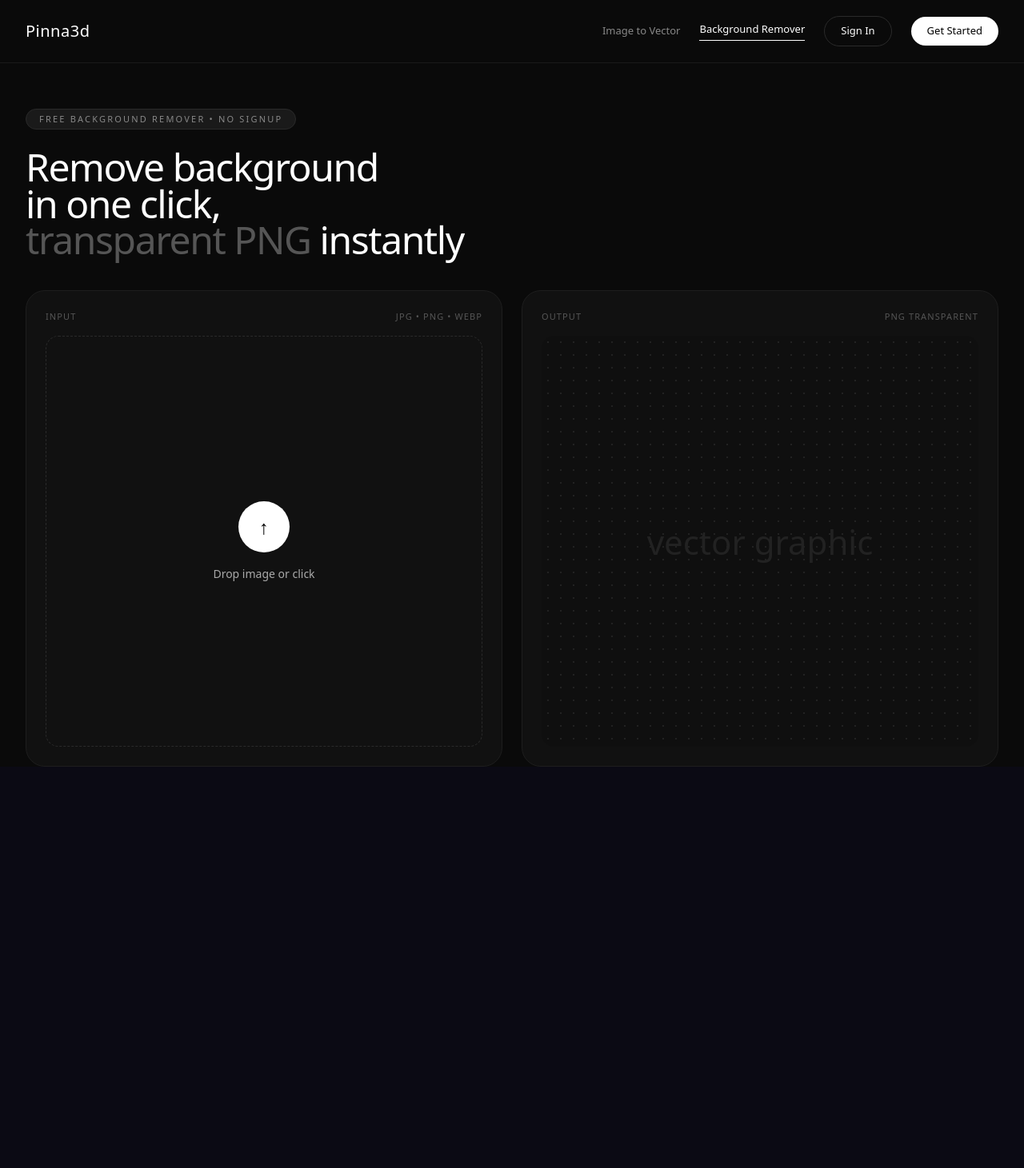
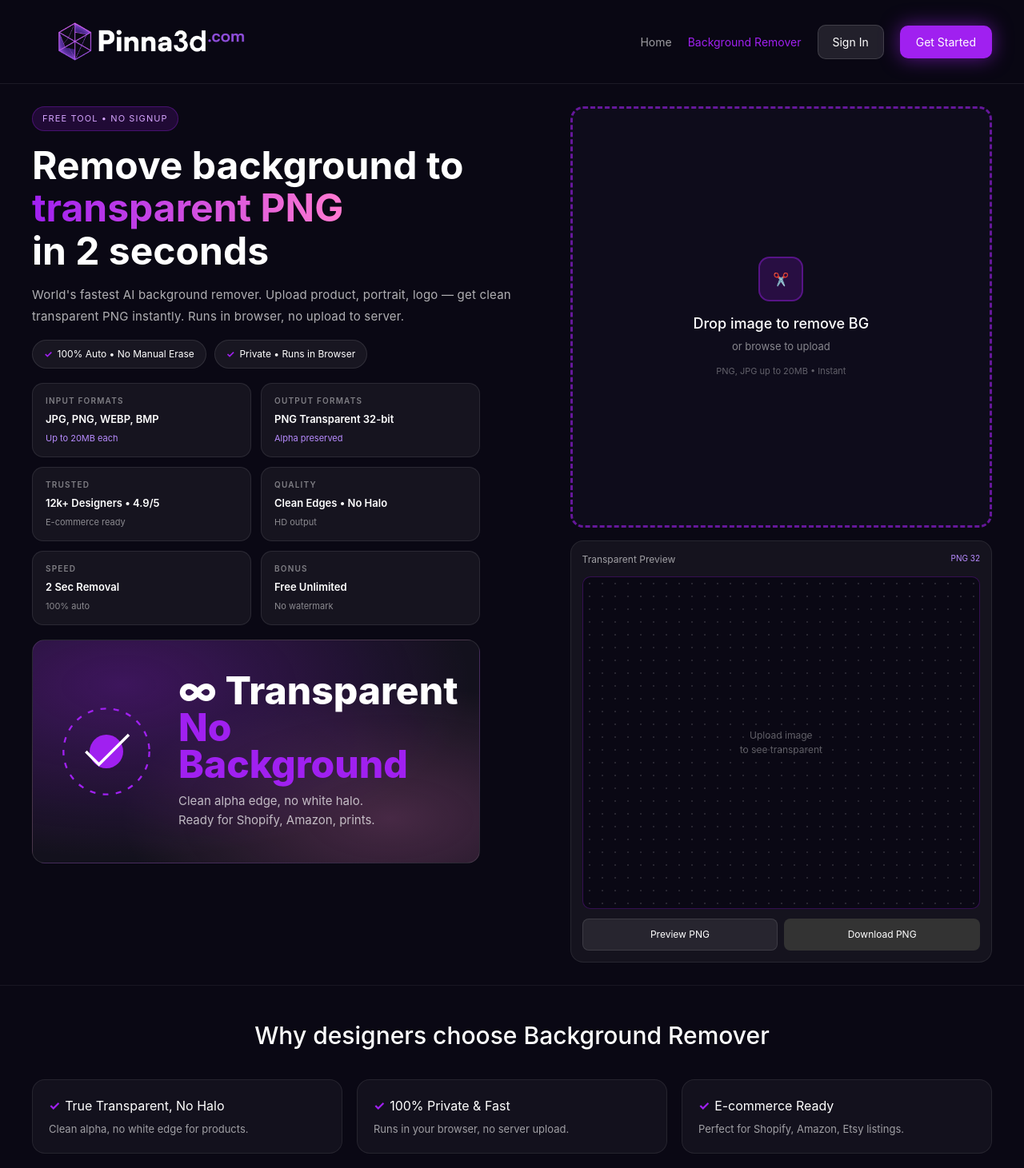
Before and after one commit to deenu747-wq/-pinna3d, a Next.js app: page /background-remover in a window 1280 px wide. Shown: the top 1461 px of the page at 80% size. Before the commit the page ends 959 px from the top, so only its background shows below. Built offline with nearby package versions, Linux system fonts and the light colour scheme.

Commit message:
Update page.tsx

```diff
--- a/app/background-remover/page.tsx
+++ b/app/background-remover/page.tsx
@@ -1,73 +1,128 @@
-"use client";
-import { useState, useRef } from "react";
-import Link from "next/link";
+"use client"
+import { useState, useRef } from "react"
 
-export default function BackgroundRemover() {
-  const [inputUrl, setInputUrl] = useState<string | null>(null);
-  const [outputUrl, setOutputUrl] = useState<string | null>(null);
-  const [loading, setLoading] = useState(false);
-  const fileRef = useRef<HTMLInputElement>(null);
-  const canvasRef = useRef<HTMLCanvasElement>(null);
+export default function BackgroundRemoverPage(){
+  const [preview,setPreview]=useState("")
+  const [output,setOutput]=useState("")
+  const [done,setDone]=useState(false)
+  const [loading,setLoading]=useState(false)
+  const fileRef=useRef<HTMLInputElement>(null)
+  const canvasRef=useRef<HTMLCanvasElement>(null)
 
-  const handleFile = (file: File) => {
-    const url = URL.createObjectURL(file);
-    setInputUrl(url);
-    setLoading(true);
-    const img = new Image();
-    img.onload = () => {
-      const canvas = canvasRef.current!;
-      const ctx = canvas.getContext("2d", { willReadFrequently: true })!;
-      canvas.width = img.width; canvas.height = img.height;
-      ctx.drawImage(img, 0, 0);
-      const imageData = ctx.getImageData(0, 0, canvas.width, canvas.height);
-      const d = imageData.data;
-      for (let i = 0; i < d.length; i += 4) {
-        if (d[i] > 235 && d[i+1] > 235 && d[i+2] > 235) d[i+3] = 0;
+  const onFile = async (e:any)=>{
+    const f=e.dataTransfer?.files?.[0]||e.target?.files?.[0]; if(!f) return
+    const url=URL.createObjectURL(f); setPreview(url); setDone(false); setOutput(""); setLoading(true)
+    setTimeout(()=>{
+      const img=new Image(); img.src=url; img.onload=()=>{
+        const c=canvasRef.current!; const ctx=c.getContext("2d",{willReadFrequently:true})!
+        c.width=img.width; c.height=img.height; ctx.drawImage(img,0,0)
+        const d=ctx.getImageData(0,0,c.width,c.height); const data=d.data
+        for(let i=0;i<data.length;i+=4){
+          const r=data[i],g=data[i+1],b=data[i+2]
+          if(r>235 && g>235 && b>235) data[i+3]=0
+        }
+        ctx.putImageData(d,0,0)
+        setOutput(c.toDataURL("image/png"))
+        setDone(true); setLoading(false)
       }
-      ctx.putImageData(imageData, 0, 0);
-      setOutputUrl(canvas.toDataURL("image/png"));
-      setLoading(false);
-    };
-    img.src = url;
-  };
+    },200)
+  }
 
-  return (
-    <div className="min-h-screen bg-[#0a0a0a] text-white">
-      <header className="flex justify-between items-center px-8 py-5 border-b border-[#1a1a1a]">
-        <Link href="/" className="text-xl font-light tracking-wide">Pinna3d</Link>
-        <div className="flex gap-6 items-center text-[13px]">
-          <Link href="/image-to-vector" className="text-[#888] hover:text-white">Image to Vector</Link>
-          <Link href="/background-remover" className="text-white border-b border-white pb-1">Background Remover</Link>
-          <Link href="/signin" className="px-5 py-2 rounded-full border border-[#2a2a2a]">Sign In</Link>
-          <Link href="/signup" className="px-5 py-2 rounded-full bg-white text-black">Get Started</Link>
+  const downloadFile=()=>{
+    if(!output) return; const a=document.createElement("a"); a.href=output; a.download=`pinna3d-bg-removed.png`; a.click()
+  }
+
+  const check=<span style={{color:'#A020F0',fontWeight:700,marginRight:'6px'}}>✓</span>
+
+  return(
+    <div style={{background:'#0A0814',color:'#fff',fontFamily:'Inter, ui-sans-serif, system-ui',minHeight:'100vh',overflowX:'hidden'}}>
+      <style>{`
+.iv-grid{display:grid;grid-template-columns:1.1fr 0.9fr;gap:28px;padding:28px 40px;max-width:1440px;margin:0 auto;align-items:start}
+.box-1-1{width:100%;aspect-ratio:1/1;height:auto;border-radius:16px;box-sizing:border-box;overflow:hidden}
+.upload-box{border:3px dashed rgba(160,32,240,0.6);background:rgba(15,13,28,0.95);display:flex;flex-direction:column;align-items:center;justify-content:center;text-align:center;cursor:pointer;position:relative}
+.upload-box img{width:100%;height:100%;object-fit:contain;padding:10px;background:#fff;border-radius:12px;box-sizing:border-box}
+.desc-text{width:100%;max-width:100%;font-size:15px;line-height:1.8;letter-spacing:0.2px;color:rgba(255,255,255,0.68);margin-top:14px;display:block}
+.pill-row{display:flex;gap:10px;margin-top:16px;flex-wrap:wrap}
+.pill{padding:8px 14px;border-radius:999px;background:rgba(255,255,255,0.06);border:1px solid rgba(255,255,255,0.1);font-size:12px;display:inline-flex;align-items:center}
+.six-grid{display:grid;grid-template-columns:1fr 1fr;gap:12px;margin-top:18px;max-width:560px}
+.six-box{background:rgba(255,255,255,0.05);border:1px solid rgba(255,255,255,0.09);border-radius:14px;padding:14px 16px}
+.preview-card{background:#15131E;border:1px solid rgba(255,255,255,0.08);border-radius:16px;padding:14px;width:100%;box-sizing:border-box;display:flex;flex-direction:column}
+.preview-box{background:#0A0814;background-image:radial-gradient(rgba(255,255,255,0.12) 1px, transparent 1px);background-size:16px 16px;border-radius:10px;width:100%;display:flex;align-items:center;justify-content:center;border:1px solid rgba(160,32,240,0.28);overflow:hidden;position:relative;flex:1}
+.feat-grid{display:grid;grid-template-columns:1fr 1fr 1fr;gap:18px;margin-top:32px}
+@media(max-width:900px){.iv-grid{grid-template-columns:1fr;padding:16px}.six-grid{grid-template-columns:1fr}.feat-grid{grid-template-columns:1fr}}
+      `}</style>
+
+      <header style={{display:'flex',justifyContent:'space-between',alignItems:'center',padding:'12px 40px',borderBottom:'1px solid rgba(255,255,255,0.08)',background:'rgba(10,8,20,0.92)',backdropFilter:'blur(16px)',position:'sticky',top:0,zIndex:50}}>
+        <a href="/"><img src="/logo.png" alt="Pinna3d.com" style={{height:'80px',width:'auto'}}/></a>
+        <div style={{display:'flex',gap:'20px',alignItems:'center',fontSize:'14px'}}>
+          <a href="/" style={{color:'rgba(255,255,255,0.6)',textDecoration:'none'}}>Home</a><span style={{color:'#A020F0'}}>Background Remover</span>
+          <a href="/signin" style={{background:'rgba(255,255,255,0.1)',padding:'10px 18px',borderRadius:'10px',border:'1px solid rgba(255,255,255,0.14)',color:'#fff',textDecoration:'none'}}>Sign In</a>
+          <a href="/signup" style={{background:'#A020F0',boxShadow:'0 0 24px rgba(160,32,240,0.55)',padding:'10px 20px',borderRadius:'10px',color:'#fff',textDecoration:'none'}}>Get Started</a>
         </div>
       </header>
 
-      <div className="max-w-[1280px] mx-auto px-8 pt-14">
-        <div className="inline-flex px-4 py-1 rounded-full bg-[#1a1a1a] border border-[#2a2a2a] text-[11px] tracking-[0.2em] text-[#888]">FREE BACKGROUND REMOVER • NO SIGNUP</div>
-        <h1 className="mt-6 text-[48px] leading-[0.95] tracking-[-0.03em] font-light">Remove background<br/>in one click,<br/><span className="text-[#555]">transparent PNG</span> instantly</h1>
+      <div className="iv-grid">
+        <div style={{minWidth:0}}>
+          <div style={{display:'inline-flex',background:'rgba(160,32,240,0.15)',border:'1px solid rgba(160,32,240,0.32)',padding:'6px 12px',borderRadius:'20px',fontSize:'11px',color:'#D6A5FF',letterSpacing:'.1em'}}>FREE TOOL • NO SIGNUP</div>
+          <h1 style={{fontSize:'48px',lineHeight:'1.12',margin:'16px 0 0'}}>
+            <span style={{fontWeight:700}}>Remove background to</span><br/>
+            <span style={{fontWeight:700, background:'linear-gradient(90deg,#A020F0 0%,#FF7AD1 100%)',WebkitBackgroundClip:'text',WebkitTextFillColor:'transparent'}}>transparent PNG</span><br/>
+            <span style={{fontWeight:700}}>in 2 seconds</span>
+          </h1>
+          <p className="desc-text">World's fastest AI background remover. Upload product, portrait, logo — get clean transparent PNG instantly. Runs in browser, no upload to server.</p>
 
-        <div className="mt-10 grid grid-cols-1 md:grid-cols-2 gap-6">
-          <div className="aspect-square bg-[#111] rounded-[24px] border border-[#1e1e1e] p-6 flex flex-col">
-            <div className="flex justify-between text-[11px] tracking-widest text-[#555] mb-4"><span>INPUT</span><span>JPG • PNG • WEBP</span></div>
-            <div onClick={()=>fileRef.current?.click()} className="flex-1 border border-dashed border-[#2a2a2a] rounded-[16px] flex flex-col items-center justify-center cursor-pointer hover:border-[#444]">
-              {inputUrl? <img src={inputUrl} className="max-h-[70%] max-w-[70%] object-contain rounded-lg" /> : (
-                <><div className="w-16 h-16 rounded-full bg-white text-black flex items-center justify-center text-2xl">↑</div><p className="mt-4 text-[14px] text-[#aaa] font-light">Drop image or click</p></>
-              )}
-            </div>
-            <input ref={fileRef} type="file" hidden accept="image/*" onChange={e=>e.target.files&&handleFile(e.target.files[0])} />
-            <canvas ref={canvasRef} className="hidden" />
+          <div className="pill-row">
+            <span className="pill">{check} 100% Auto • No Manual Erase</span>
+            <span className="pill">{check} Private • Runs in Browser</span>
           </div>
 
-          <div className="aspect-square bg-[#111] rounded-[24px] border border-[#1e1e1e] p-6 flex flex-col">
-            <div className="flex justify-between text-[11px] tracking-widest text-[#555] mb-4"><span>OUTPUT</span><span>PNG TRANSPARENT</span></div>
-            <div className="flex-1 rounded-[16px] flex items-center justify-center overflow-hidden bg-[#0f0f0f]" style={{backgroundImage:'radial-gradient(#222 1px, transparent 1px)', backgroundSize:'16px 16px'}}>
-              {loading? <p className="animate-pulse text-sm text-[#666]">Removing background...</p> : outputUrl? <img src={outputUrl} className="max-h-[80%] max-w-[80%] object-contain" /> : <div className="text-[42px] text-[#222] font-light">vector graphic</div>}
+          <div className="six-grid">
+            <div className="six-box"><div style={{fontSize:'10px',letterSpacing:'.12em',color:'rgba(255,255,255,0.45)',fontWeight:600}}>INPUT FORMATS</div><div style={{fontSize:'13px',fontWeight:600,marginTop:'6px'}}>JPG, PNG, WEBP, BMP</div><div style={{fontSize:'11px',color:'#B88CFF',marginTop:'6px'}}>Up to 20MB each</div></div>
+            <div className="six-box"><div style={{fontSize:'10px',letterSpacing:'.12em',color:'rgba(255,255,255,0.45)',fontWeight:600}}>OUTPUT FORMATS</div><div style={{fontSize:'13px',fontWeight:600,marginTop:'6px'}}>PNG Transparent 32-bit</div><div style={{fontSize:'11px',color:'#B88CFF',marginTop:'6px'}}>Alpha preserved</div></div>
+            <div className="six-box"><div style={{fontSize:'10px',letterSpacing:'.12em',color:'rgba(255,255,255,0.45)',fontWeight:600}}>TRUSTED</div><div style={{fontSize:'13px',fontWeight:600,marginTop:'6px'}}>12k+ Designers • 4.9/5</div><div style={{fontSize:'11px',color:'rgba(255,255,255,0.5)',marginTop:'6px'}}>E-commerce ready</div></div>
+            <div className="six-box"><div style={{fontSize:'10px',letterSpacing:'.12em',color:'rgba(255,255,255,0.45)',fontWeight:600}}>QUALITY</div><div style={{fontSize:'13px',fontWeight:600,marginTop:'6px'}}>Clean Edges • No Halo</div><div style={{fontSize:'11px',color:'rgba(255,255,255,0.5)',marginTop:'6px'}}>HD output</div></div>
+            <div className="six-box"><div style={{fontSize:'10px',letterSpacing:'.12em',color:'rgba(255,255,255,0.45)',fontWeight:600}}>SPEED</div><div style={{fontSize:'13px',fontWeight:600,marginTop:'6px'}}>2 Sec Removal</div><div style={{fontSize:'11px',color:'rgba(255,255,255,0.5)',marginTop:'6px'}}>100% auto</div></div>
+            <div className="six-box"><div style={{fontSize:'10px',letterSpacing:'.12em',color:'rgba(255,255,255,0.45)',fontWeight:600}}>BONUS</div><div style={{fontSize:'13px',fontWeight:600,marginTop:'6px'}}>Free Unlimited</div><div style={{fontSize:'11px',color:'rgba(255,255,255,0.5)',marginTop:'6px'}}>No watermark</div></div>
+          </div>
+
+          <div style={{marginTop:'18px',maxWidth:'560px',height:'280px',background:'radial-gradient(130% 130% at 20% 20%, rgba(160,32,240,0.30), transparent 60%), radial-gradient(100% 100% at 80% 80%, rgba(255,122,209,0.22), transparent 60%), rgba(255,255,255,0.04)',border:'1px solid rgba(255,255,255,0.10)',borderRadius:'16px',position:'relative',overflow:'hidden',padding:'22px',display:'flex',alignItems:'center',gap:'20px'}}>
+            <div style={{flex:'0 0 auto'}}>
+              <svg width="140" height="140" viewBox="0 0 120 120" fill="none"><circle cx="60" cy="60" r="46" stroke="#A020F0" strokeWidth="2" strokeDasharray="6 8"/><circle cx="60" cy="60" r="18" fill="#A020F0"/><path d="M38 60 L52 74 L84 42" stroke="#fff" strokeWidth="3" fill="none"/></svg>
             </div>
-            {outputUrl && <a href={outputUrl} download="pinna3d-bg-removed.png" className="mt-4 w-full py-3 rounded-full bg-white text-black text-center text-[14px]">Download PNG</a>}
+            <div><div style={{fontSize:'48px',fontWeight:800,lineHeight:0.95}}>∞ Transparent<br/><span style={{color:'#A020F0'}}>No Background</span></div><div style={{fontSize:'15px',lineHeight:1.6,color:'rgba(255,255,255,0.70)',marginTop:'12px'}}>Clean alpha edge, no white halo.<br/>Ready for Shopify, Amazon, prints.</div></div>
+          </div>
+        </div>
+
+        <div style={{minWidth:0,display:'flex',flexDirection:'column',gap:'16px'}}>
+          <div className="box-1-1 upload-box" onClick={()=>fileRef.current?.click()} onDragOver={e=>e.preventDefault()} onDrop={onFile}>
+            <input ref={fileRef} type="file" hidden accept="image/*" onChange={onFile}/>
+            <canvas ref={canvasRef} style={{display:'none'}}/>
+            {preview? <img src={preview} alt="input"/> : <><div style={{width:'56px',height:'56px',background:'rgba(160,32,240,0.18)',border:'2px solid rgba(160,32,240,0.4)',borderRadius:'14px',display:'grid',placeItems:'center',marginBottom:'14px'}}>✂️</div><b style={{fontSize:'18px',fontWeight:500}}>Drop image to remove BG</b><div style={{fontSize:'13px',color:'rgba(255,255,255,0.5)',marginTop:'6px'}}>or browse to upload</div><div style={{fontSize:'11px',color:'rgba(255,255,255,0.35)',marginTop:'12px'}}>PNG, JPG up to 20MB • Instant</div></>}
+          </div>
+
+          <div className="box-1-1 preview-card">
+            <div style={{display:'flex',justifyContent:'space-between',fontSize:'12px',color:'rgba(255,255,255,0.6)'}}><span>Transparent Preview</span><span style={{fontSize:'10px',color:'#B88CFF'}}>PNG 32</span></div>
+            <div className="preview-box" style={{marginTop:'12px'}}>
+              {loading? <div style={{color:'#fff',fontSize:'12px'}}>Removing background...</div> : done && output? <div style={{width:'88%',height:'88%',background:'#fff',borderRadius:'10px',display:'flex',alignItems:'center',justifyContent:'center',padding:'10px'}}><img src={output} style={{maxWidth:'100%',maxHeight:'100%',objectFit:'contain'}}/></div> : <div style={{color:'rgba(255,255,255,0.35)',fontSize:'12px',textAlign:'center'}}>Upload image<br/>to see transparent</div>}
+            </div>
+            <div style={{display:'grid',gridTemplateColumns:'1fr 1fr',gap:'8px',marginTop:'12px'}}>
+              <button onClick={()=>{if(output){const w=window.open();w?.document.write(`<img src="${output}" style="max-width:100%"/>`)}}} style={{background:'rgba(255,255,255,0.08)',border:'1px solid rgba(255,255,255,0.1)',padding:'10px',borderRadius:'8px',color:'#fff',fontSize:'12px'}}>Preview PNG</button>
+              <button onClick={downloadFile} style={{background:done?'#A020F0':'#333',padding:'10px',borderRadius:'8px',color:'#fff',fontSize:'12px',border:'none',cursor:done?'pointer':'not-allowed'}}>Download PNG</button>
+            </div>
           </div>
         </div>
       </div>
+
+      <div style={{padding:'40px 40px 40px',maxWidth:'1440px',margin:'0 auto',borderTop:'1px solid rgba(255,255,255,0.06)'}}>
+        <h2 style={{textAlign:'center',fontSize:'30px',fontWeight:500}}>Why designers choose Background Remover</h2>
+        <div className="feat-grid">
+          <div style={{background:'rgba(255,255,255,0.04)',border:'1px solid rgba(255,255,255,0.08)',borderRadius:'16px',padding:'20px'}}><h3 style={{margin:0,fontSize:'16px'}}>{check}True Transparent, No Halo</h3><p style={{color:'rgba(255,255,255,0.6)',fontSize:'13px',marginTop:'8px'}}>Clean alpha, no white edge for products.</p></div>
+          <div style={{background:'rgba(255,255,255,0.04)',border:'1px solid rgba(255,255,255,0.08)',borderRadius:'16px',padding:'20px'}}><h3 style={{margin:0,fontSize:'16px'}}>{check}100% Private & Fast</h3><p style={{color:'rgba(255,255,255,0.6)',fontSize:'13px',marginTop:'8px'}}>Runs in your browser, no server upload.</p></div>
+          <div style={{background:'rgba(255,255,255,0.04)',border:'1px solid rgba(255,255,255,0.08)',borderRadius:'16px',padding:'20px'}}><h3 style={{margin:0,fontSize:'16px'}}>{check}E-commerce Ready</h3><p style={{color:'rgba(255,255,255,0.6)',fontSize:'13px',marginTop:'8px'}}>Perfect for Shopify, Amazon, Etsy listings.</p></div>
+        </div>
+        <div style={{textAlign:'center',marginTop:'30px'}}><a href="/signup" style={{background:'#A020F0',padding:'12px 24px',borderRadius:'10px',color:'#fff',textDecoration:'none',fontWeight:500}}>Start Removing Free — No CC</a></div>
+      </div>
+      <footer style={{borderTop:'1px solid rgba(255,255,255,0.08)',padding:'20px 40px',textAlign:'center',fontSize:'12px',color:'rgba(255,255,255,0.4)'}}>© 2026 Pinna3d.com • Background Remover Tool</footer>
     </div>
-  );
+  )
 }
```
